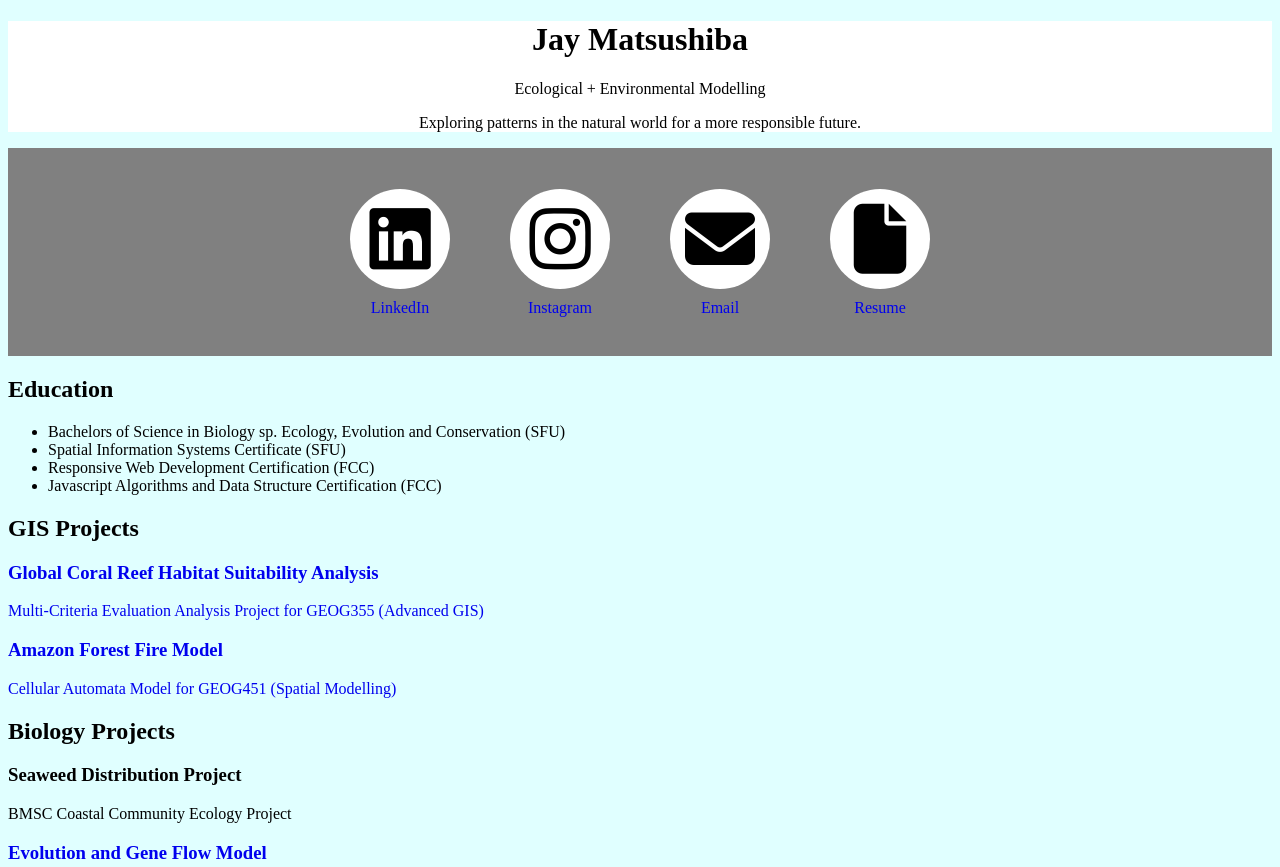
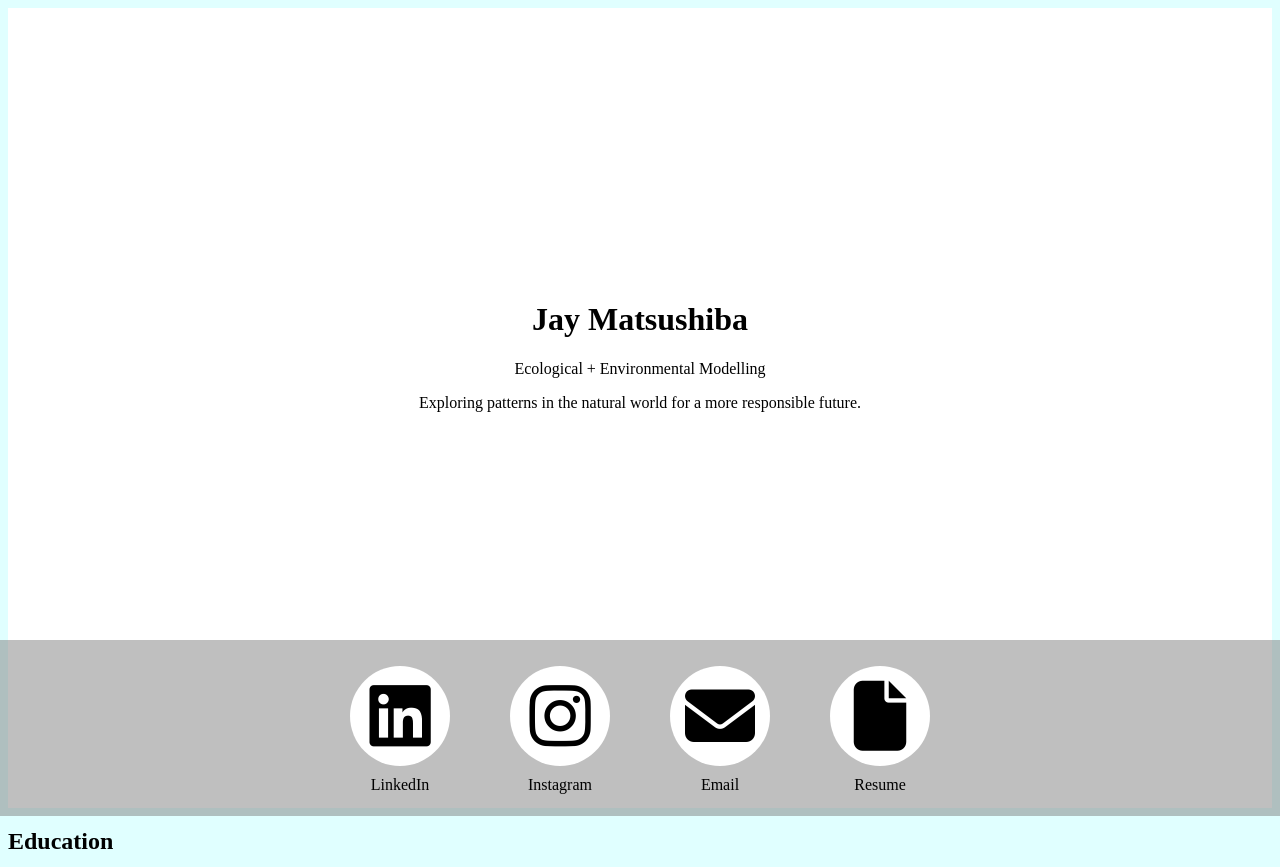
Before and after one commit to JayMatsushiba/archive_old_website, a plain HTML site: page index.html in a window 1280 px wide. Shown: the top 867 px of the page. Drawn offline with Linux system fonts and the light colour scheme.

Commit message:
reorganized welcome page

```diff
--- a/index.html
+++ b/index.html
@@ -7,36 +7,47 @@
         <link href="styles.css" rel="stylesheet" type="text/css">
     </head>
     <body>
-        <div id="header">
+        <div id="welcome-section">
+            <div id="title">
                 <h1>Jay Matsushiba</h1>
                 <p>Ecological + Environmental Modelling</p>
                 <div id="introduction">
                     <p>Exploring patterns in the natural world for a more responsible future.</p>
                 </div>
             </div>
-
             <div id="contact">
+                <a href="https://www.linkedin.com/in/jay-matsushiba/">
                 <div class="contactTile" id="linkedIn">
                     <div class="circle"></div>
                     <i class="fab fa-linkedin"></i>
-                <a href="https://www.linkedin.com/in/jay-matsushiba/">LinkedIn</a>
+                    <p>LinkedIn</p>
                 </div>
+                </a>
+                <a href="https://www.instagram.com/j.matsushiba/">
                 <div class="contactTile" id="instagram">
                     <div class="circle"></div>
                     <i class="fab fa-instagram"></i>
-                <a href="https://www.instagram.com/j.matsushiba/">Instagram</a>
+                    <p>Instagram</p>
                 </div>
+                </a>
+                <a href="mailto:jay_matsushiba@sfu.ca">
                 <div class="contactTile" id="email">
                     <div class="circle"></div>
                     <i class="fas fa-envelope"></i>
-                <a href="mailto:jay_matsushiba@sfu.ca">Email</a>
+                    <p>Email</p>
                 </div>
+                </a>
+                <a href="https://github.com/JayMatsushiba/JayMatsushiba.github.io/raw/master/Resume_JayMatsushiba.pdf">
                 <div class="contactTile" id="resume">
                     <div class="circle"></div>
                     <i class="fas fa-file"></i>
-                <a href="https://github.com/JayMatsushiba/JayMatsushiba.github.io/raw/master/Resume_JayMatsushiba.pdf">Resume</a>
+                    <p>Resume</p>
+                </div>
+                </a>
             </div>
         </div>
+
+
 
         <div id="information">
             <h2>Education</h2>
--- a/styles.css
+++ b/styles.css
@@ -2,22 +2,35 @@ body {
     background: lightcyan;
 }
 
-#header {
+#welcome-section {
+    background: white;
+    height: 100vh;
+    display: flex;
+    flex-direction: column;
+    justify-content: center;
+    align-items: center;
+}
+
+#title {
+    padding-top: 35vh;
+    padding-bottom: 35vh;
+    height: 10vh;
     text-align: center;
-    background: white;
 }
 
 a {
     text-decoration: none;
+    color: black;
 }
 
 #contact {
     display: flex;
     flex-direction: row;
     justify-content: center;
-    background: grey;
-    padding-top: 31px;
-    padding-bottom: 31px;
+    background: rgba(128, 128, 128, 0.5);
+    height: 20vh;
+    width: 100vw;
+    padding-top: 2vh;
 }
 
 
@@ -31,7 +44,7 @@ a {
     align-items: center;
 }
 
-.contactTile a {
+.contactTile p {
     margin-top: 25px;
 }
 
```
Lines whose indentation alone changed are shown as unchanged.
